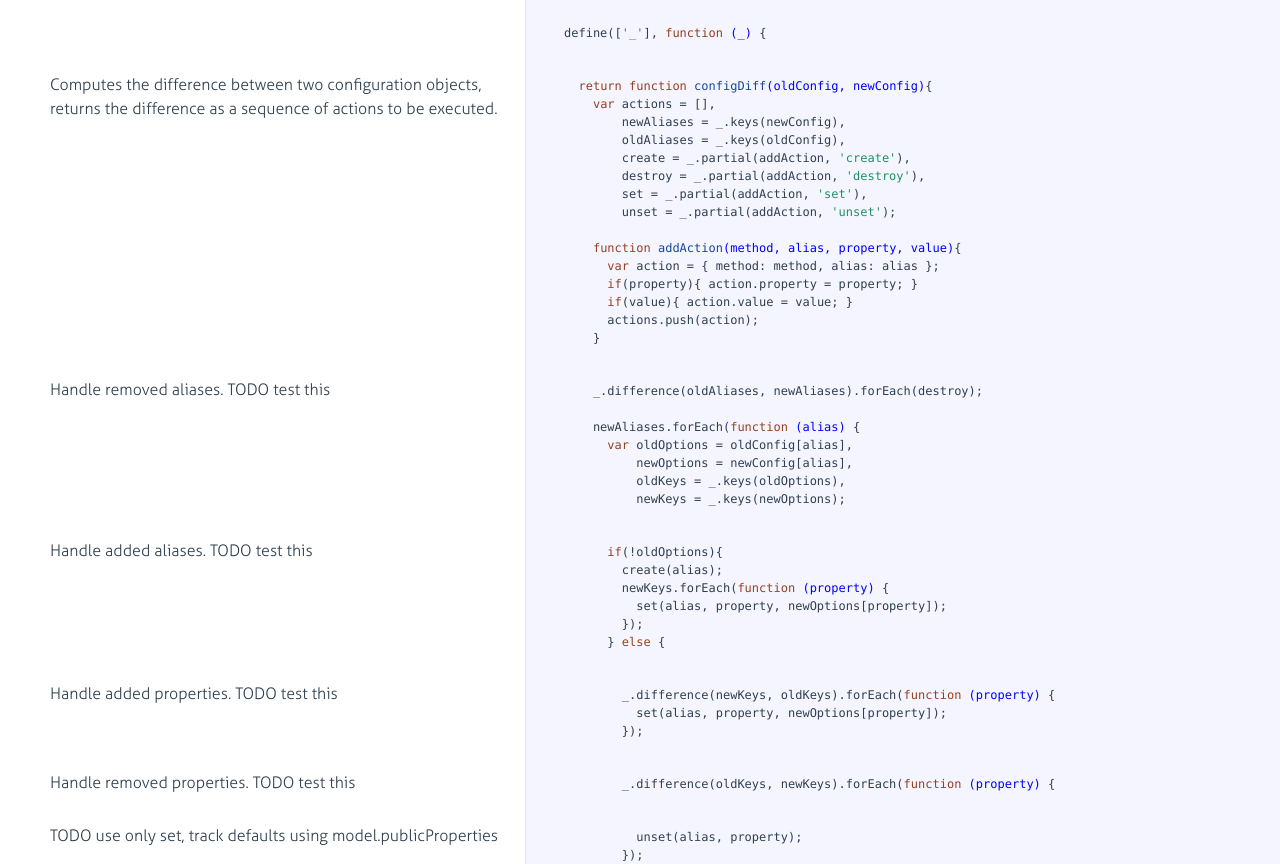
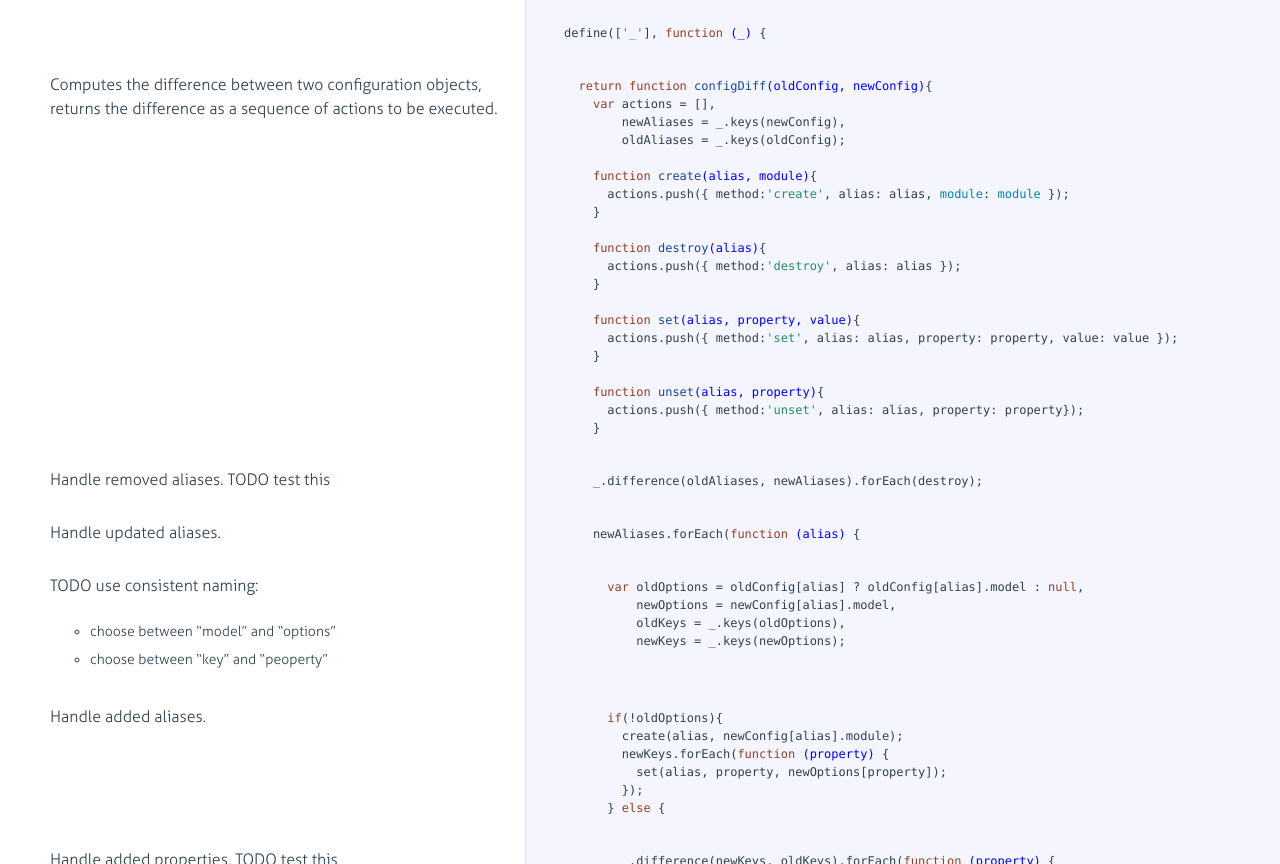
Before and after one commit to curran/overseer, a website: page docs/configDiff.html in a window 1280 px wide. Shown: the part 88-952 px from the top of the page. Drawn offline with Linux system fonts and the light colour scheme.

Commit message:
Refactored config structure to configure module and model values separately

```diff
--- a/docs/configDiff.html
+++ b/docs/configDiff.html
@@ -49,17 +49,22 @@ returns the difference as a sequence of actions to be executed.</p>
             <div class="content"><div class='highlight'><pre>  <span class="hljs-keyword">return</span> <span class="hljs-function"><span class="hljs-keyword">function</span> <span class="hljs-title">configDiff</span><span class="hljs-params">(oldConfig, newConfig)</span></span>{
     <span class="hljs-keyword">var</span> actions = [],
         newAliases = _.keys(newConfig),
-        oldAliases = _.keys(oldConfig),
-        create = _.partial(addAction, <span class="hljs-string">'create'</span>),
-        destroy = _.partial(addAction, <span class="hljs-string">'destroy'</span>),
-        set = _.partial(addAction, <span class="hljs-string">'set'</span>),
-        unset = _.partial(addAction, <span class="hljs-string">'unset'</span>);
+        oldAliases = _.keys(oldConfig);
 
-    <span class="hljs-function"><span class="hljs-keyword">function</span> <span class="hljs-title">addAction</span><span class="hljs-params">(method, alias, property, value)</span></span>{
-      <span class="hljs-keyword">var</span> action = { method: method, alias: alias };
-      <span class="hljs-keyword">if</span>(property){ action.property = property; }
-      <span class="hljs-keyword">if</span>(value){ action.value = value; }
-      actions.push(action);
+    <span class="hljs-function"><span class="hljs-keyword">function</span> <span class="hljs-title">create</span><span class="hljs-params">(alias, module)</span></span>{
+      actions.push({ method:<span class="hljs-string">'create'</span>, alias: alias, <span class="hljs-built_in">module</span>: <span class="hljs-built_in">module</span> });
+    }
+
+    <span class="hljs-function"><span class="hljs-keyword">function</span> <span class="hljs-title">destroy</span><span class="hljs-params">(alias)</span></span>{
+      actions.push({ method:<span class="hljs-string">'destroy'</span>, alias: alias });
+    }
+
+    <span class="hljs-function"><span class="hljs-keyword">function</span> <span class="hljs-title">set</span><span class="hljs-params">(alias, property, value)</span></span>{
+      actions.push({ method:<span class="hljs-string">'set'</span>, alias: alias, property: property, value: value });
+    }
+
+    <span class="hljs-function"><span class="hljs-keyword">function</span> <span class="hljs-title">unset</span><span class="hljs-params">(alias, property)</span></span>{
+      actions.push({ method:<span class="hljs-string">'unset'</span>, alias: alias, property: property});
     }</pre></div></div>
 
         </li>
@@ -76,13 +81,7 @@ TODO test this</p>
 
             </div>
 
-            <div class="content"><div class='highlight'><pre>    _.difference(oldAliases, newAliases).forEach(destroy);
-
-    newAliases.forEach(<span class="hljs-function"><span class="hljs-keyword">function</span> <span class="hljs-params">(alias)</span> </span>{
-      <span class="hljs-keyword">var</span> oldOptions = oldConfig[alias],
-          newOptions = newConfig[alias],
-          oldKeys = _.keys(oldOptions),
-          newKeys = _.keys(newOptions);</pre></div></div>
+            <div class="content"><div class='highlight'><pre>    _.difference(oldAliases, newAliases).forEach(destroy);</pre></div></div>
 
         </li>
 
@@ -93,17 +92,11 @@ TODO test this</p>
               <div class="pilwrap ">
                 <a class="pilcrow" href="#section-4">&#182;</a>
               </div>
-              <p>Handle added aliases.
-TODO test this</p>
+              <p>Handle updated aliases.</p>
 
             </div>
 
-            <div class="content"><div class='highlight'><pre>      <span class="hljs-keyword">if</span>(!oldOptions){
-        create(alias);
-        newKeys.forEach(<span class="hljs-function"><span class="hljs-keyword">function</span> <span class="hljs-params">(property)</span> </span>{
-          set(alias, property, newOptions[property]);
-        });
-      } <span class="hljs-keyword">else</span> {</pre></div></div>
+            <div class="content"><div class='highlight'><pre>    newAliases.forEach(<span class="hljs-function"><span class="hljs-keyword">function</span> <span class="hljs-params">(alias)</span> </span>{</pre></div></div>
 
         </li>
 
@@ -113,6 +106,48 @@ TODO test this</p>
 
               <div class="pilwrap ">
                 <a class="pilcrow" href="#section-5">&#182;</a>
+              </div>
+              <p>TODO use consistent naming:</p>
+<ul>
+<li>choose between “model” and “options”</li>
+<li>choose between “key” and “peoperty”</li>
+</ul>
+
+            </div>
+
+            <div class="content"><div class='highlight'><pre>      <span class="hljs-keyword">var</span> oldOptions = oldConfig[alias] ? oldConfig[alias].model : <span class="hljs-literal">null</span>,
+          newOptions = newConfig[alias].model,
+          oldKeys = _.keys(oldOptions),
+          newKeys = _.keys(newOptions);</pre></div></div>
+
+        </li>
+
+
+        <li id="section-6">
+            <div class="annotation">
+
+              <div class="pilwrap ">
+                <a class="pilcrow" href="#section-6">&#182;</a>
+              </div>
+              <p>Handle added aliases.</p>
+
+            </div>
+
+            <div class="content"><div class='highlight'><pre>      <span class="hljs-keyword">if</span>(!oldOptions){
+        create(alias, newConfig[alias].module);
+        newKeys.forEach(<span class="hljs-function"><span class="hljs-keyword">function</span> <span class="hljs-params">(property)</span> </span>{
+          set(alias, property, newOptions[property]);
+        });
+      } <span class="hljs-keyword">else</span> {</pre></div></div>
+
+        </li>
+
+
+        <li id="section-7">
+            <div class="annotation">
+
+              <div class="pilwrap ">
+                <a class="pilcrow" href="#section-7">&#182;</a>
               </div>
               <p>Handle added properties.
 TODO test this</p>
@@ -126,11 +161,11 @@ TODO test this</p>
         </li>
 
 
-        <li id="section-6">
+        <li id="section-8">
             <div class="annotation">
 
               <div class="pilwrap ">
-                <a class="pilcrow" href="#section-6">&#182;</a>
+                <a class="pilcrow" href="#section-8">&#182;</a>
               </div>
               <p>Handle removed properties.
 TODO test this</p>
@@ -142,11 +177,11 @@ TODO test this</p>
         </li>
 
 
-        <li id="section-7">
+        <li id="section-9">
             <div class="annotation">
 
               <div class="pilwrap ">
-                <a class="pilcrow" href="#section-7">&#182;</a>
+                <a class="pilcrow" href="#section-9">&#182;</a>
               </div>
               <p>TODO use only set, track defaults using model.publicProperties</p>
 
@@ -158,11 +193,11 @@ TODO test this</p>
         </li>
 
 
-        <li id="section-8">
+        <li id="section-10">
             <div class="annotation">
 
               <div class="pilwrap ">
-                <a class="pilcrow" href="#section-8">&#182;</a>
+                <a class="pilcrow" href="#section-10">&#182;</a>
               </div>
               <p>Handle updated properties.
 TODO test this</p>
--- a/src/overseer.js
+++ b/src/overseer.js
@@ -6,7 +6,7 @@ define(['_', 'model', 'configDiff'], function(_, Model, configDiff){
         var oldConfig = {};
         return function (newConfig) {
           var diff = configDiff(oldConfig, newConfig);
-          //console.log(diff);
+          console.log(diff);
         };
       }())
     };
```
Also changed, not shown: docs/configDiffTests.html (+12 -4 lines), docs/overseer.html (+3 -16 lines), src/configDiff.js (+23 -14 lines), tests/configDiffTests.js (+12 -4 lines), dist/overseer.js.
